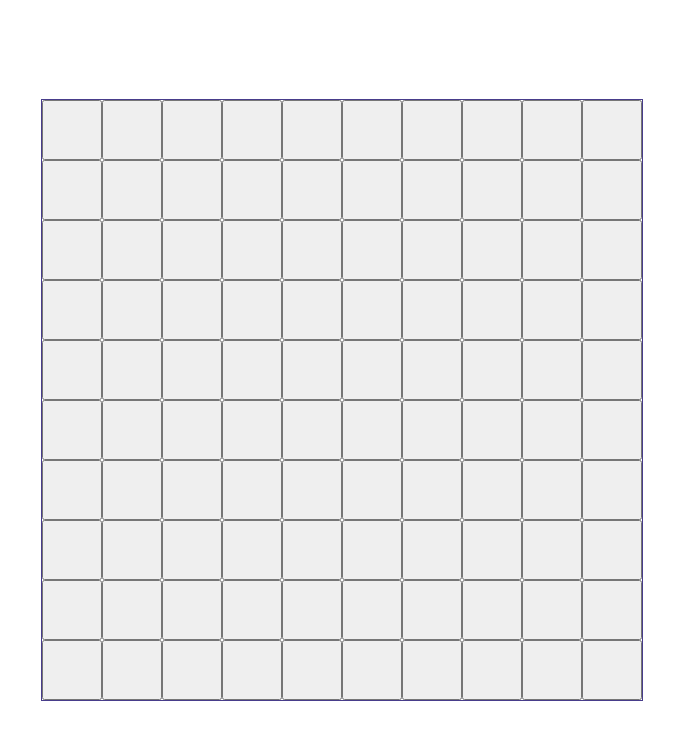
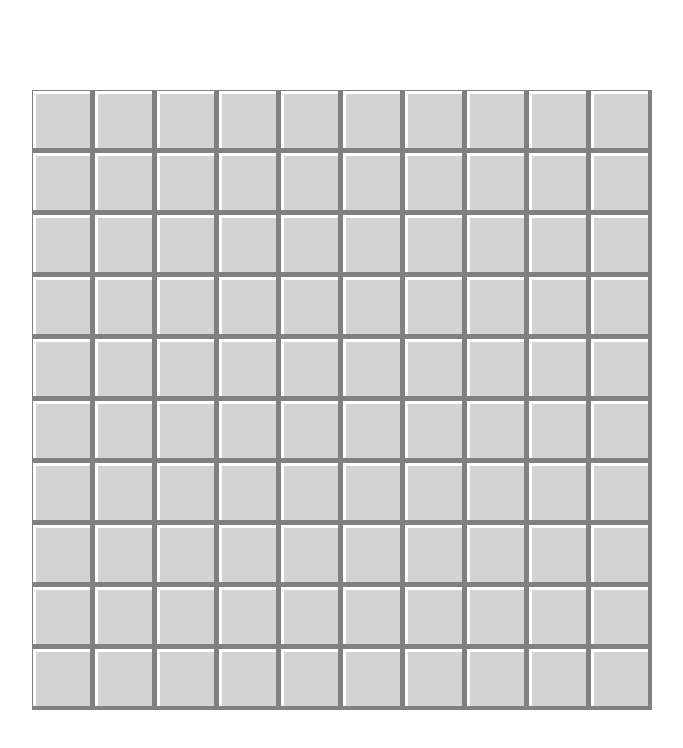
Before and after one commit to lucas98sf/react-minesweeper, a React (Create React App) app: page / in a window 1280 px wide. Shown: the top 748 px of the page, without its empty margins (298-981 px from the left). Built offline with nearby package versions, Linux system fonts and the light colour scheme.

Commit message:
Adding colors to numbers and changing buttons style

```diff
--- a/src/components/Board.tsx
+++ b/src/components/Board.tsx
@@ -1,6 +1,6 @@
 import React, { useEffect, useState } from "react";
 // import ReactDOM from "react-dom";
-import { SquareState, SquareProps, Value } from "../types";
+import { SquaresState, SquareProps, Value } from "../types";
 import { generateSquares, getSquareNumber, squareIsAround } from "../utils";
 import { Bomb } from "./Bomb";
 import { Square } from "./Square";
@@ -18,8 +18,8 @@ function Board() {
 	) => {
 		if (e.button === 0) {
 			//left click
-			const newSquares: SquareState[][] = squares.slice();
-			const square: SquareState = newSquares[clickedSquareR][clickedSquareC];
+			const newSquares: SquaresState[][] = squares.slice();
+			const square: SquaresState = newSquares[clickedSquareR][clickedSquareC];
 
 			if (!square.state.visible) {
 				square.state.value = square.hasBomb
@@ -33,7 +33,7 @@ function Board() {
 		if (e.button === 1) {
 			squares.forEach((rows, r) => {
 				rows.forEach((columns, c) => {
-					const clickedSquare: SquareState = squares[clickedSquareR][clickedSquareC];
+					const clickedSquare: SquaresState = squares[clickedSquareR][clickedSquareC];
 					if (squareIsAround(r, clickedSquareR, c, clickedSquareC) && clickedSquare.state.visible) {
 						//TODO: verify if there's no non find bomb around
 						const leftClick = { ...e, button: 0 };
@@ -48,8 +48,8 @@ function Board() {
 	};
 
 	const board = squares.map((rows, r) => {
-		const row = rows.map((columns, c) => {
-			const square: SquareState = squares[r][c];
+		const row = rows.map((column, c) => {
+			const square: SquaresState = squares[r][c];
 			const props: SquareProps = {
 				className: square.state.visible ? `square ${Value[square.state.value]}` : "square",
 				onClick: (e: React.MouseEvent<HTMLElement>) => handleClick(e, r, c),
--- a/src/styles/index.css
+++ b/src/styles/index.css
@@ -3,7 +3,7 @@ body {
 	font-family: -apple-system, BlinkMacSystemFont, "Segoe UI", "Roboto", "Oxygen", "Ubuntu",
 		"Cantarell", "Fira Sans", "Droid Sans", "Helvetica Neue", sans-serif;
 	-webkit-font-smoothing: antialiased;
-	-moz-osx-font-smoothing: grayscale;
+	-moz-osx-font-smoothing: greyscale;
 	display: flex;
 	justify-content: center;
 	align-items: center;
@@ -15,19 +15,70 @@ code {
 }
 
 .board {
-	border: 1px solid darkslateblue;
+	background-color: grey;
 }
 
 button {
-	color: blueviolet;
 	width: 60px;
 	height: 60px;
 	vertical-align: middle;
 	font-size: 30px;
+	background-color: lightgrey;
+	box-shadow: inset -3px -3px grey, inset 3px 3px white;
+	margin: 1px;
+	border: 0px;
 }
 
 .zero {
-	background-color: gray;
+	background-color: darkgrey;
+	box-shadow: 0px 0px;
+}
+
+.one {
+	color: blue;
+	background-color: darkgrey;
+	box-shadow: 0px 0px;
+}
+.two {
+	color: green;
+	background-color: darkgrey;
+	box-shadow: 0px 0px;
+}
+
+.three {
+	color: red;
+	background-color: darkgrey;
+	box-shadow: 0px 0px;
+}
+
+.four {
+	color: darkblue;
+	background-color: darkgrey;
+	box-shadow: 0px 0px;
+}
+
+.five {
+	color: maroon;
+	background-color: darkgrey;
+	box-shadow: 0px 0px;
+}
+
+.six {
+	color: turquoise;
+	background-color: darkgrey;
+	box-shadow: 0px 0px;
+}
+
+.seven {
+	color: black;
+	background-color: darkgrey;
+	box-shadow: 0px 0px;
+}
+
+.eight {
+	color: grey;
+	background-color: darkgrey;
+	box-shadow: 0px 0px;
 }
 
 .bomb {
@@ -35,6 +86,7 @@ button {
 	max-width: -moz-available;
 	font-size: 0px;
 	background-color: red;
+	box-shadow: 0px 0px;
 }
 
 @media only screen and (max-width: 768px) {
--- a/src/types/index.ts
+++ b/src/types/index.ts
@@ -22,7 +22,7 @@ export type SquareProps = {
 	content: content;
 };
 
-export type SquareState = {
+export type SquaresState = {
 	hasBomb: boolean;
 	state: {
 		visible: boolean;
--- a/src/utils/index.ts
+++ b/src/utils/index.ts
@@ -1,5 +1,5 @@
 import { NUM_BOMBS, MAX_HEIGHT, MAX_WIDTH } from "../config/constants";
-import { SquareState, BombCoords } from "../types";
+import { SquaresState, BombCoords } from "../types";
 
 export const generateSquares = () => {
 	const generateBombs = () => {
@@ -15,13 +15,13 @@ export const generateSquares = () => {
 	};
 
 	const bombs = generateBombs(),
-		squares: SquareState[][] = [];
+		squares: SquaresState[][] = [];
 
 	for (let i = 0; i < MAX_HEIGHT; i++) {
-		const row: SquareState[] = [];
+		const row: SquaresState[] = [];
 		for (let j = 0; j < MAX_WIDTH; j++) {
 			const bomb = bombs.some((bomb) => bomb.r === i && bomb.c === j);
-			const square: SquareState = {
+			const square: SquaresState = {
 				hasBomb: bomb,
 				state: {
 					visible: false,
@@ -36,14 +36,14 @@ export const generateSquares = () => {
 };
 
 export const getSquareNumber = (
-	squares: SquareState[][],
+	squares: SquaresState[][],
 	clickedSquareR: number,
 	clickedSquareC: number
 ): number => {
 	let bombCount = 0;
 	squares.forEach((rows, r) => {
 		rows.forEach((columns, c) => {
-			const square: SquareState = squares[r][c];
+			const square: SquaresState = squares[r][c];
 			if (squareIsAround(r, clickedSquareR, c, clickedSquareC) && square.hasBomb) {
 				bombCount++;
 			}
```
